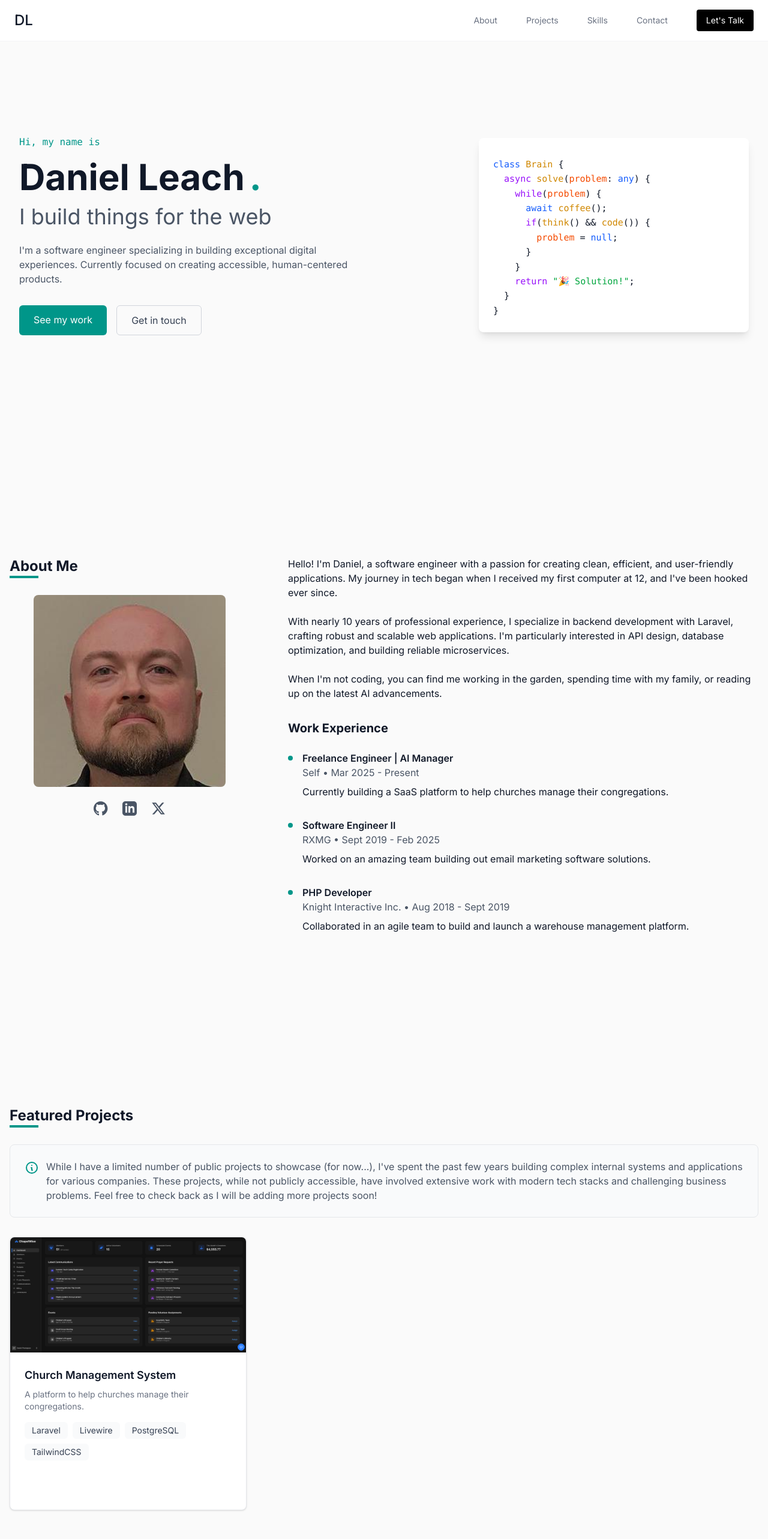
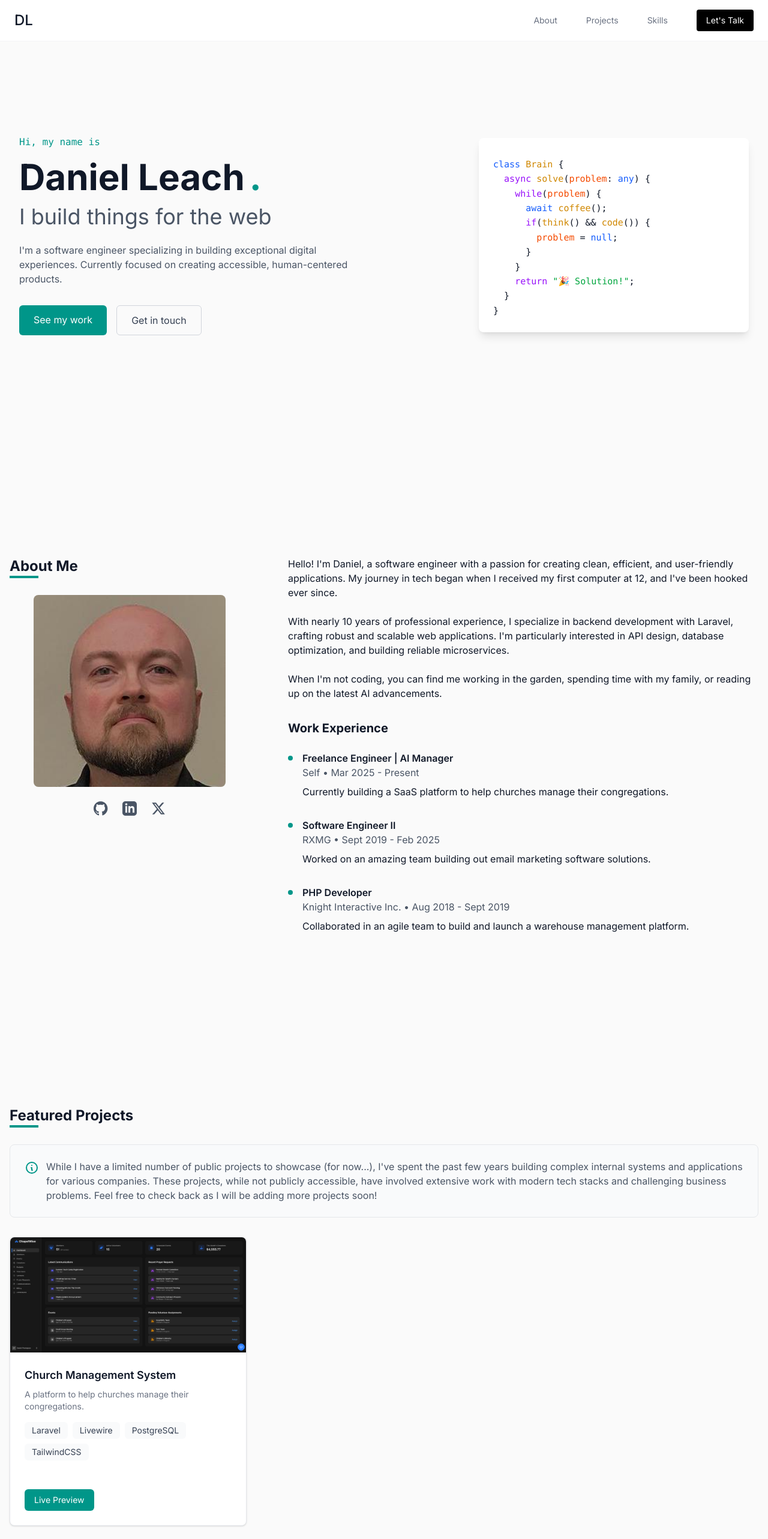
Before and after one commit to danielkleach/portfolio, a Next.js app: page / in a window 1280 px wide. Shown: the top 2566 px of the page at 60% size. Built offline with nearby package versions, Linux system fonts and the light colour scheme.

Commit message:
Some fixes and updates

```diff
--- a/src/components/Contact.tsx
+++ b/src/components/Contact.tsx
@@ -88,7 +88,7 @@ export default function Contact() {
           </a>
 
           <a
-            href="mailto:danielkleach@gmail.com"
+            href="mailto:danielleachweb@gmail.com"
             className="bg-white p-6 rounded-lg shadow-sm hover:shadow-md transition-shadow group"
           >
             <div className="flex items-center gap-4 mb-3">
--- a/src/components/Footer.tsx
+++ b/src/components/Footer.tsx
@@ -6,7 +6,7 @@ export default function Footer() {
   return (
     <footer className="bg-gray-50 py-6">
       <div className="container flex justify-between items-center text-sm text-gray-600">
-        <p>© 2025 daniel-leach.com. All rights reserved.</p>
+        <p>© 2025. All rights reserved.</p>
         <div className="flex gap-6">
           <Link
             href="https://github.com/danielkleach"
--- a/src/components/Header.tsx
+++ b/src/components/Header.tsx
@@ -43,7 +43,6 @@ export default function Header() {
             <Link href="#about" className="text-sm text-gray-500 hover:text-gray-900">About</Link>
             <Link href="#projects" className="text-sm text-gray-500 hover:text-gray-900">Projects</Link>
             <Link href="#skills" className="text-sm text-gray-500 hover:text-gray-900">Skills</Link>
-            <Link href="#contact" className="text-sm text-gray-500 hover:text-gray-900">Contact</Link>
             <Link
               href="#contact"
               className={`text-sm px-4 py-2 rounded transition-colors ${
@@ -115,13 +114,6 @@ export default function Header() {
                 </Link>
                 <Link
                   href="#contact"
-                  className="text-sm text-gray-500 hover:text-gray-900 py-2"
-                  onClick={() => setIsMenuOpen(false)}
-                >
-                  Contact
-                </Link>
-                <Link
-                  href="#contact"
                   className={`text-sm px-4 py-2 rounded transition-colors text-center ${
                     isScrolled
                       ? 'bg-teal-600 text-white hover:bg-teal-700'
--- a/src/components/Projects.tsx
+++ b/src/components/Projects.tsx
@@ -2,6 +2,7 @@
 
 import { motion } from 'framer-motion'
 import Image from 'next/image'
+import Link from 'next/link'
 
 const projects = [
   {
@@ -82,23 +83,27 @@ export default function Projects() {
                     ))}
                   </div>
                 </div>
-                <div className="flex justify-between items-center mt-auto">
-                  <a
+                <div className="mt-6 space-x-4">
+                  {project.liveUrl && project.liveUrl !== '#' && (
+                    <Link
                       href={project.liveUrl}
-                    className="text-teal-600 hover:text-teal-700 text-sm font-medium"
+                      className="inline-block bg-teal-600 text-white px-4 py-2 rounded-md hover:bg-teal-700 transition-colors text-sm"
                       target="_blank"
                       rel="noopener noreferrer"
                     >
-                    Live Preview →
-                  </a>
-                  <a
+                      Live Preview
+                    </Link>
+                  )}
+                  {project.codeUrl && project.codeUrl !== '#' && (
+                    <Link
                       href={project.codeUrl}
-                    className="border border-teal-600 text-teal-600 hover:bg-teal-50 text-sm font-medium px-4 py-1.5 rounded-md transition-colors"
+                      className="inline-block border border-teal-600 text-teal-600 px-4 py-2 rounded-md hover:bg-teal-50 transition-colors text-sm"
                       target="_blank"
                       rel="noopener noreferrer"
                     >
                       View Code
-                  </a>
+                    </Link>
+                  )}
                 </div>
               </div>
             </motion.div>
```
Lines whose indentation alone changed are shown as unchanged.
